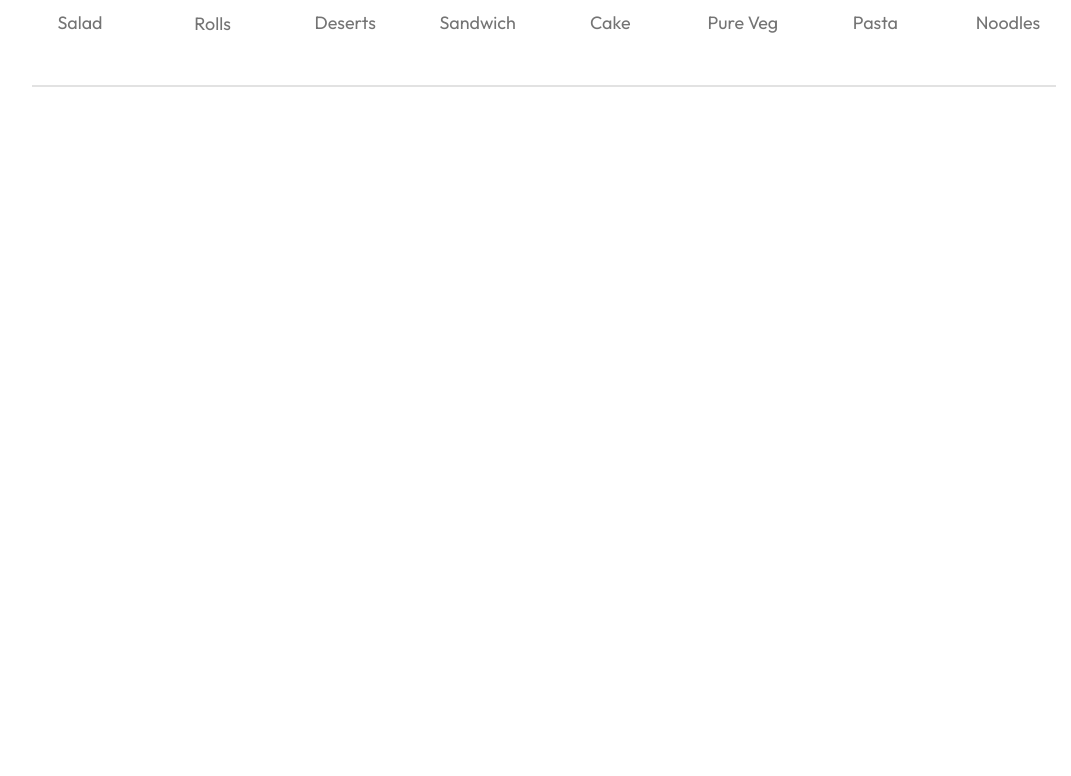
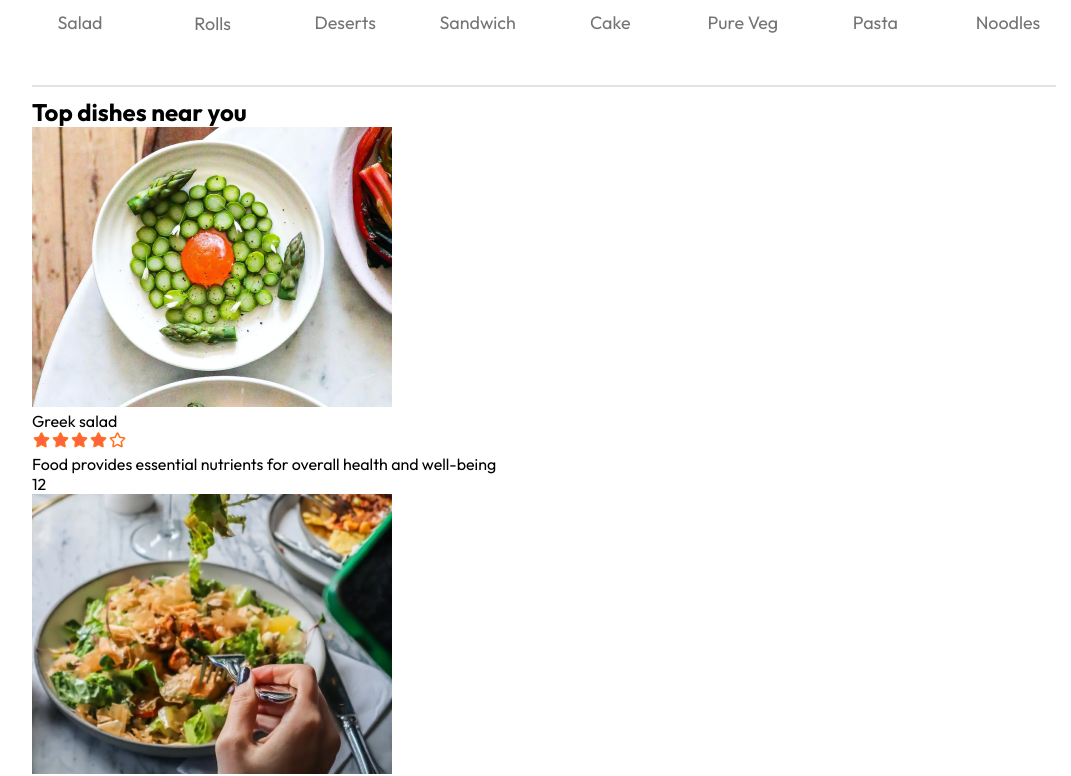
Before and after one commit to Khang8078/food-delivery-app, a React (Vite) app: page / in a window 1280 px wide. Shown: the part 837-1613 px from the top of the page, without its empty margins (96-1167 px from the left). Before the commit the page ends 934 px from the top, so only its background shows below. Built offline with nearby package versions, Linux system fonts and the light colour scheme.

Commit message:
working food list component

```diff
--- /dev/null
+++ b/src/components/FoodDisplay/FoodDisplay.jsx
@@ -0,0 +1,22 @@
+//import React from 'react'
+import { useContext } from 'react';
+import './FoodDisplay.css';
+import { StoreContext } from '../../context/StoreContext';
+import FoodItem from '../FoodItem/FoodItem';
+
+const FoodDisplay = () => {
+
+    const {food_list} = useContext(StoreContext)
+  return (
+    <div className='food-display' id='food-display'>
+        <h2>Top dishes near you</h2>
+        <div className="food-display-list">
+            {food_list.map((item, index) => {
+                return <FoodItem key={index} id={item.id} name={item.name} description={item.description} price={item.price} image={item.image}/>
+            })}
+        </div>
+    </div>
+  )
+}
+
+export default FoodDisplay
--- /dev/null
+++ b/src/components/FoodItem/FoodItem.jsx
@@ -0,0 +1,35 @@
+//import React from 'react'
+import { assets } from '../../assets/assets';
+import './FoodItem.css';
+import PropTypes from 'prop-types'; // Import PropTypes
+
+const FoodItem = ({id, name, price, description, image }) => {
+
+  return (
+    <div className='food-item'>
+        <div className="food-item-img-container">
+            <img className='food-item-img' src={image} alt="" />
+        </div>
+        <div className="food-item-info">
+            <div className="food-item-name-rating">
+                <p>{name}</p>
+                <img src={assets.rating_starts} alt="" />
+            </div>
+            <p className='food-item-desc'>{id}</p>
+            <p className='food-item-desc'>{description}</p>
+            <p className='food-item-price'>{price}</p>
+        </div>
+
+    </div>
+  )
+}
+
+export default FoodItem
+
+FoodItem.propTypes = {
+    id: PropTypes.number.isRequired,
+    name: PropTypes.string.isRequired,
+    price: PropTypes.string.isRequired,
+    description: PropTypes.string.isRequired,
+    image: PropTypes.any.isRequired,
+  };
--- /dev/null
+++ b/src/context/StoreContext.jsx
@@ -0,0 +1,23 @@
+import { createContext } from "react";
+import PropTypes from 'prop-types'; // Import PropTypes
+import { food_list } from "../assets/assets";
+export const StoreContext = createContext(null);
+
+const StoreContextProvider = (props) => {
+
+    const contextValue = {
+        food_list
+
+    }
+    return (
+        <StoreContext.Provider value={contextValue}>
+            {props.children}
+        </StoreContext.Provider>
+    )
+}
+// Add prop types validation
+StoreContextProvider.propTypes = {
+    children: PropTypes.string.isRequired, // Assuming category is a string
+  };
+
+export default StoreContextProvider;
--- a/src/main.jsx
+++ b/src/main.jsx
@@ -3,11 +3,14 @@
 import App from './App.jsx'
 import './index.css'
 import {BrowserRouter} from 'react-router-dom'
+import StoreContextProvider from './context/StoreContext.jsx'
 
 ReactDOM.createRoot(document.getElementById('root')).render(
-<BrowserRouter>
-<App />
-</BrowserRouter>
+  <BrowserRouter>
+  <StoreContextProvider>
+  <App />
+  </StoreContextProvider>
+  </BrowserRouter>
 
 
 )
--- a/src/pages/Home/Home.jsx
+++ b/src/pages/Home/Home.jsx
@@ -2,6 +2,7 @@
 import { ExploreMenu } from '../../components/ExploreMenu/ExploreMenu';
 import { Header } from '../../components/Header/Header';
 import './Home.css';
+import FoodDisplay from '../../components/FoodDisplay/FoodDisplay';
 
 export const Home = () => {
     const[category, setCategory] = useState("All");
@@ -10,6 +11,7 @@
     <div>
         <Header/>
         <ExploreMenu category={category} setCategory={setCategory}/>
+        <FoodDisplay category={category}/>
 
     </div>
   )
```
Also changed, not shown: src/components/FoodDisplay/FoodDisplay.css (added), src/components/FoodItem/FoodItem.css (added).
